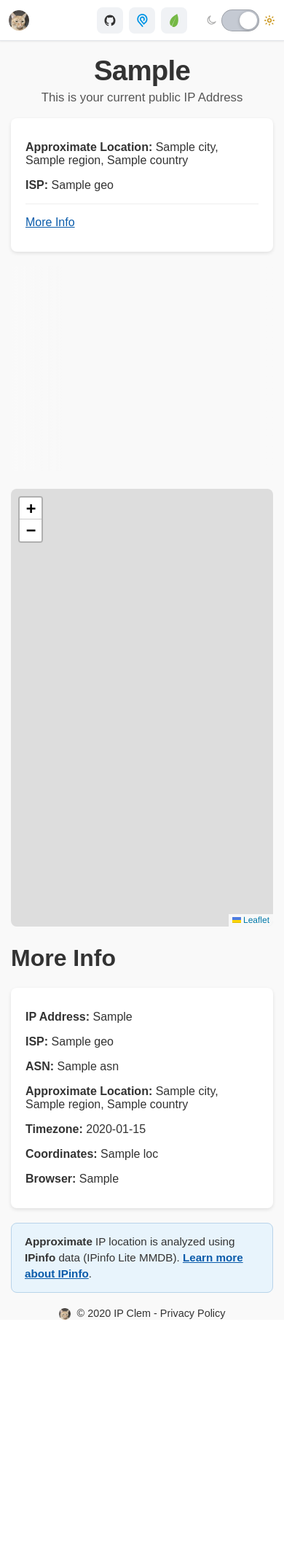
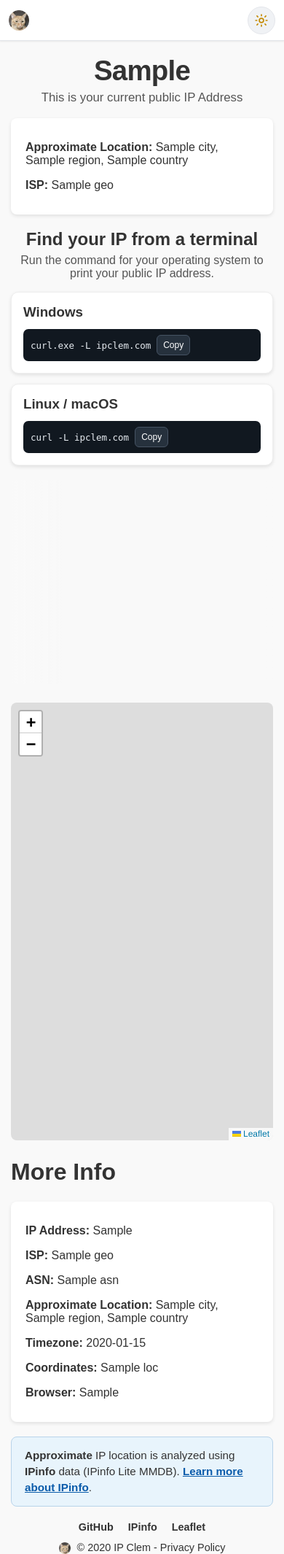
Before and after one commit to cobycodes/ipclem, a Flask app: template templates/index.html in a window 390 px wide. Shown: the whole page at 73% size. Before the commit the page ends 1809 px from the top, so only its background shows below. Run offline with Flask 3, Linux system fonts and the light colour scheme; the template is opened without the code that fills it: most values are stand-ins (such as "Sample title", 1, 10 or a date in 2020).

Commit message:
Improve page controls and terminal guidance.
Make media viewing, slideshow playback, theme switching, and command-line IP lookup easier to use.

Co-authored-by: Cursor <cursoragent@cursor.com>

```diff
--- a/static/style.css
+++ b/static/style.css
@@ -110,7 +110,7 @@ footer {
   width: 100%;
   min-height: 56px;
   display: grid;
-  grid-template-columns: auto 1fr auto;
+  grid-template-columns: auto 1fr;
   align-items: center;
   background: var(--topnav-bg);
   border-bottom: 1px solid var(--topnav-border);
@@ -137,165 +137,58 @@ footer {
   border-radius: 6px;
 }
 
-.topnav__links {
-  position: absolute;
-  left: 50%;
-  transform: translateX(-50%);
-  display: flex;
-  align-items: center;
-  justify-content: center;
-  gap: 8px;
-  z-index: 1;
-}
-
-.topnav__btn {
-  display: inline-flex;
-  align-items: center;
-  gap: 8px;
-  flex-shrink: 0;
-  height: 36px;
-  padding: 0 12px;
-  border-radius: 8px;
+/* Circular theme button shows the active theme. */
+.theme-toggle {
+  width: 38px;
+  height: 38px;
+  padding: 0;
+  border: 1px solid var(--topnav-border);
+  border-radius: 50%;
   background: var(--topnav-btn-bg);
   color: var(--text);
-  text-decoration: none;
-  font-size: 0.9rem;
-  font-weight: 600;
-  white-space: nowrap;
-}
-
-.topnav__btn:hover {
-  background: var(--topnav-btn-hover);
-  text-decoration: none;
-}
-
-.topnav__icon {
-  width: 18px;
-  height: 18px;
-  display: block;
-  flex-shrink: 0;
-}
-
-.topnav__icon--ipinfo {
-  width: 15px;
-  height: 18px;
-}
-
-.topnav__icon--leaflet {
-  width: 18px;
-  height: 18px;
-}
-
-/* Theme: moon | switch | sun — icons outside; left=dark, right=light */
-.theme-switch-wrap {
-  display: inline-flex;
-  align-items: center;
-  gap: 8px;
+  cursor: pointer;
+  display: inline-grid;
+  place-items: center;
   justify-self: end;
   margin-right: 12px;
   z-index: 2;
+  transition: background 0.2s ease, transform 0.2s ease;
 }
 
-.theme-switch__label {
-  display: inline-flex;
-  align-items: center;
-  justify-content: center;
-  color: var(--text-muted);
-  opacity: 0.45;
-  transition: opacity 0.2s ease, color 0.2s ease;
+.theme-toggle:hover {
+  background: var(--topnav-btn-hover);
+  transform: translateY(-1px);
 }
 
-.theme-switch__label svg {
-  width: 18px;
-  height: 18px;
+.theme-toggle:focus-visible {
+  outline: 2px solid var(--callout-link);
+  outline-offset: 3px;
+}
+
+.theme-toggle__icon {
+  display: none;
+  width: 20px;
+  height: 20px;
+}
+
+.theme-toggle__icon svg {
+  display: block;
+  width: 100%;
+  height: 100%;
+}
+
+:root[data-theme="dark"] .theme-toggle__icon--moon {
   display: block;
 }
 
-:root[data-theme="dark"] .theme-switch__label--dark {
-  color: var(--text);
-  opacity: 1;
-}
-
-:root[data-theme="light"] .theme-switch__label--light {
+:root[data-theme="light"] .theme-toggle__icon--sun {
+  display: block;
   color: #c48a00;
-  opacity: 1;
-}
-
-.theme-switch {
-  border: none;
-  background: transparent;
-  padding: 0;
-  cursor: pointer;
-  display: inline-flex;
-  align-items: center;
-}
-
-.theme-switch:focus-visible {
-  outline: 2px solid var(--callout-link);
-  outline-offset: 3px;
-  border-radius: 999px;
-}
-
-.theme-switch__track {
-  position: relative;
-  width: 52px;
-  height: 30px;
-  border-radius: 999px;
-  background: #5c6575;
-  box-shadow: inset 0 0 0 1px rgba(0, 0, 0, 0.2);
-  display: block;
-}
-
-.theme-switch__knob {
-  position: absolute;
-  top: 3px;
-  left: 3px;
-  width: 24px;
-  height: 24px;
-  border-radius: 50%;
-  background: #fff;
-  box-shadow: 0 1px 4px rgba(0, 0, 0, 0.28);
-  transition: transform 0.22s ease;
-}
-
-:root[data-theme="dark"] .theme-switch__knob {
-  transform: translateX(0);
-}
-
-:root[data-theme="dark"] .theme-switch__track {
-  background: #3a4250;
-}
-
-:root[data-theme="light"] .theme-switch__knob {
-  transform: translateX(22px);
-}
-
-:root[data-theme="light"] .theme-switch__track {
-  background: #c5cad3;
 }
 
 @media (max-width: 640px) {
   .topnav__brand-text {
     display: none;
-  }
-
-  .topnav__btn span {
-    display: none;
-  }
-
-  .topnav__btn {
-    width: 36px;
-    padding: 0;
-    justify-content: center;
-  }
-
-  .theme-switch-wrap {
-    gap: 6px;
-  }
-
-  .theme-switch__label svg {
-    width: 16px;
-    height: 16px;
   }
 }
 
@@ -355,6 +248,76 @@ h4 {
 
 .info-box a {
   color: var(--callout-link);
+}
+
+.terminal-section h2 {
+  margin-bottom: 6px;
+  text-align: center;
+}
+
+.terminal-section__intro {
+  margin: 0 0 16px;
+  color: var(--text-muted);
+  text-align: center;
+}
+
+.terminal-grid {
+  display: grid;
+  grid-template-columns: repeat(2, minmax(0, 1fr));
+  gap: 14px;
+}
+
+.terminal-card {
+  min-width: 0;
+  padding: 16px;
+  border: 1px solid var(--border-subtle);
+  border-radius: 10px;
+  background: var(--surface);
+  box-shadow: var(--surface-shadow);
+}
+
+.terminal-card h3 {
+  margin: 0 0 12px;
+}
+
+.terminal-command {
+  display: flex;
+  align-items: center;
+  gap: 8px;
+  min-width: 0;
+  padding: 8px 8px 8px 10px;
+  border-radius: 7px;
+  background: #111820;
+  color: #e8edf2;
+}
+
+.terminal-command code {
+  min-width: 0;
+  overflow-x: auto;
+  font-size: 0.78rem;
+  white-space: nowrap;
+}
+
+.terminal-copy {
+  flex-shrink: 0;
+  padding: 6px 8px;
+  border: 1px solid #465363;
+  border-radius: 6px;
+  background: #26313d;
+  color: #fff;
+  cursor: pointer;
+  font-size: 0.75rem;
+}
+
+.terminal-copy:hover {
+  background: #344253;
+}
+
+@media (max-width: 760px) {
+  .terminal-grid {
+    grid-template-columns: 1fr;
+  }
+
 }
 
 hr {
@@ -620,6 +691,22 @@ footer a:hover {
   text-decoration: underline;
 }
 
+.footer-links {
+  display: flex;
+  flex-wrap: wrap;
+  justify-content: center;
+  gap: 10px 20px;
+  margin-bottom: 12px;
+}
+
+.footer-links a {
+  font-weight: 600;
+}
+
+.footer-copyright {
+  margin: 0;
+}
+
 .favicon-link {
   width: 16px;
   height: 16px;
--- /dev/null
+++ b/static/terminal.js
@@ -0,0 +1,30 @@
+(function () {
+  window.addEventListener("DOMContentLoaded", () => {
+    document.querySelectorAll(".terminal-copy").forEach((button) => {
+      button.addEventListener("click", async () => {
+        const command = button.dataset.copy || "";
+        const originalLabel = button.textContent;
+
+        try {
+          await navigator.clipboard.writeText(command);
+          button.textContent = "Copied!";
+        } catch (_) {
+          const input = document.createElement("textarea");
+          input.value = command;
+          input.setAttribute("readonly", "");
+          input.style.position = "fixed";
+          input.style.opacity = "0";
+          document.body.appendChild(input);
+          input.select();
+          document.execCommand("copy");
+          input.remove();
+          button.textContent = "Copied!";
+        }
+
+        window.setTimeout(() => {
+          button.textContent = originalLabel;
+        }, 1600);
+      });
+    });
+  });
+})();
--- a/static/theme.js
+++ b/static/theme.js
@@ -26,7 +26,6 @@
     const btn = document.getElementById("themeToggle");
     if (!btn) return;
     const isLight = theme === "light";
-    btn.setAttribute("aria-checked", isLight ? "true" : "false");
     btn.setAttribute(
       "aria-label",
       isLight ? "Light mode on. Switch to dark mode." : "Dark mode on. Switch to light mode."
--- a/templates/index.html
+++ b/templates/index.html
@@ -26,77 +26,24 @@
       <span class="topnav__brand-text">IP Clem</span>
     </a>
 
-    <nav class="topnav__links" aria-label="Project links">
-      <a
-        class="topnav__btn"
-        href="https://github.com/cobycodes/ipclem"
-        target="_blank"
-        rel="noopener"
-      >
-        <svg class="topnav__icon" viewBox="0 0 24 24" aria-hidden="true" focusable="false">
-          <path fill="currentColor" d="M12 2C6.48 2 2 6.58 2 12.26c0 4.52 2.87 8.35 6.84 9.7.5.1.68-.22.68-.48 0-.24-.01-.87-.01-1.7-2.78.62-3.37-1.37-3.37-1.37-.46-1.2-1.12-1.52-1.12-1.52-.91-.64.07-.63.07-.63 1 .07 1.53 1.06 1.53 1.06.9 1.58 2.36 1.12 2.94.86.09-.67.35-1.12.63-1.38-2.22-.26-4.55-1.14-4.55-5.07 0-1.12.39-2.03 1.03-2.75-.1-.26-.45-1.3.1-2.71 0 0 .84-.27 2.75 1.05A9.3 9.3 0 0112 6.8c.85 0 1.7.12 2.5.34 1.9-1.32 2.74-1.05 2.74-1.05.55 1.41.2 2.45.1 2.71.64.72 1.03 1.63 1.03 2.75 0 3.94-2.34 4.8-4.57 5.06.36.32.68.94.68 1.9 0 1.38-.01 2.49-.01 2.83 0 .26.18.58.69.48A10.27 10.27 0 0022 12.26C22 6.58 17.52 2 12 2z"/>
-        </svg>
-        <span>GitHub</span>
-      </a>
-
-      <a
-        class="topnav__btn"
-        href="https://ipinfo.io/"
-        target="_blank"
-        rel="noopener"
-      >
-        <img
-          class="topnav__icon topnav__icon--ipinfo"
-          src="{{ url_for('static', filename='brand/ipinfo.svg') }}"
-          alt=""
-          width="18"
-          height="22"
-        >
-        <span>IPinfo</span>
-      </a>
-
-      <a
-        class="topnav__btn"
-        href="https://leafletjs.com/"
-        target="_blank"
-        rel="noopener"
-      >
-        <img
-            class="topnav__icon topnav__icon--leaflet"
-            src="{{ url_for('static', filename='brand/leaflet.svg') }}"
-            alt=""
-            width="18"
-            height="18"
-          >
-        <span>Leaflet</span>
-      </a>
-    </nav>
-
-    <div class="theme-switch-wrap">
-      <span class="theme-switch__label theme-switch__label--dark" aria-hidden="true">
+    <button
+      id="themeToggle"
+      class="theme-toggle"
+      type="button"
+      aria-label="Color theme"
+    >
+      <span class="theme-toggle__icon theme-toggle__icon--moon" aria-hidden="true">
         <svg viewBox="0 0 24 24" focusable="false">
           <path fill="none" stroke="currentColor" stroke-width="2" stroke-linecap="round" stroke-linejoin="round" d="M21 14.5A8.5 8.5 0 1110.5 3a7 7 0 0010.5 11.5z"/>
         </svg>
       </span>
-      <button
-        id="themeToggle"
-        class="theme-switch"
-        type="button"
-        role="switch"
-        aria-checked="false"
-        aria-label="Color theme"
-      >
-        <span class="theme-switch__track">
-          <span class="theme-switch__knob"></span>
-        </span>
-      </button>
-      <span class="theme-switch__label theme-switch__label--light" aria-hidden="true">
+      <span class="theme-toggle__icon theme-toggle__icon--sun" aria-hidden="true">
         <svg viewBox="0 0 24 24" focusable="false">
           <circle cx="12" cy="12" r="3.5" fill="none" stroke="currentColor" stroke-width="2"/>
           <path fill="none" stroke="currentColor" stroke-width="2" stroke-linecap="round" d="M12 2.5v2M12 19.5v2M4.7 4.7l1.4 1.4M17.9 17.9l1.4 1.4M2.5 12h2M19.5 12h2M4.7 19.3l1.4-1.4M17.9 6.1l1.4-1.4"/>
         </svg>
       </span>
-    </div>
+    </button>
   </header>
 
   <div class="container">
@@ -105,10 +52,29 @@
     <div class="info-box">
       <p><strong>Approximate Location:</strong> {{ geo.city }}, {{ geo.region }}, {{ geo.country }}</p>
       <p><strong>ISP:</strong> {{ geo.isp_name }}</p>
-      <hr>
-      <p><a href="#more-info">More Info</a></p>
     </div>
   </div>
+
+  <section class="container terminal-section" aria-labelledby="terminal-heading">
+    <h2 id="terminal-heading">Find your IP from a terminal</h2>
+    <p class="terminal-section__intro">Run the command for your operating system to print your public IP address.</p>
+    <div class="terminal-grid">
+      <article class="terminal-card">
+        <h3>Windows</h3>
+        <div class="terminal-command">
+          <code>curl.exe -L ipclem.com</code>
+          <button class="terminal-copy" type="button" data-copy="curl.exe -L ipclem.com" aria-label="Copy Windows command">Copy</button>
+        </div>
+      </article>
+      <article class="terminal-card">
+        <h3>Linux / macOS</h3>
+        <div class="terminal-command">
+          <code>curl -L ipclem.com</code>
+          <button class="terminal-copy" type="button" data-copy="curl -L ipclem.com" aria-label="Copy Linux or macOS command">Copy</button>
+        </div>
+      </article>
+    </div>
+  </section>
 
   <div class="image-container">
     <div
@@ -147,6 +113,7 @@
   <script src="https://unpkg.com/leaflet@1.9.4/dist/leaflet.js"></script>
   <script src="{{ url_for('static', filename='map.js') }}"></script>
   <script src="{{ url_for('static', filename='theme.js') }}"></script>
+  <script src="{{ url_for('static', filename='terminal.js') }}"></script>
   <script src="{{ url_for('static', filename='slideshow.js') }}"></script>
   <div class="container">
     <p class="geo-callout">
@@ -154,8 +121,13 @@
       <a href="https://ipinfo.io/" target="_blank" rel="noopener">Learn more about IPinfo</a>.
     </p>
   </div>
-  <footer id="more-info">
-    <p>
+  <footer>
+    <nav class="footer-links" aria-label="Project and technology links">
+      <a href="https://github.com/cobycodes/ipclem" target="_blank" rel="noopener">GitHub</a>
+      <a href="https://ipinfo.io/" target="_blank" rel="noopener">IPinfo</a>
+      <a href="https://leafletjs.com/" target="_blank" rel="noopener">Leaflet</a>
+    </nav>
+    <p class="footer-copyright">
       <a href="{{ url_for('privacy') }}">
         <img src="{{ url_for('static', filename='favicon.ico') }}" alt="favicon" class="favicon-link">
         &copy; {{ current_year }} IP Clem - Privacy Policy
```
Also changed, not shown: other parts of static/style.css (+109 -1 lines), static/slideshow.js (+159 -5 lines).
